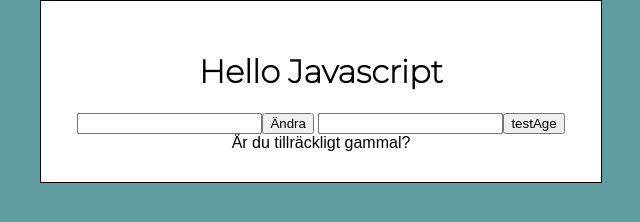
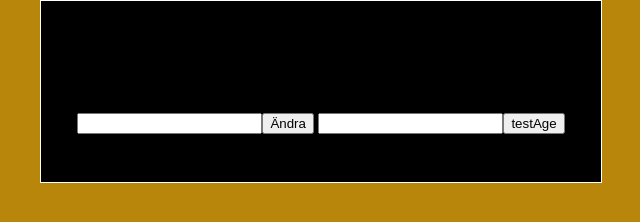
Before and after one commit to PontusMI/PontusPortfolio, a plain HTML site: page index.html in a window 1280 px wide. Shown: the whole page, without its empty margins (319-959 px from the left). Drawn offline with Linux system fonts and the light colour scheme.

Commit message:
Add files via upload
Changed colours

```diff
--- a/style.css
+++ b/style.css
@@ -1,5 +1,5 @@
 body {
-    background-color: cadetblue;
+    background-color: darkgoldenrod;
     padding: 0px;
     margin: 0px;
     font-family: Arial, Helvetica, sans-serif;
@@ -7,11 +7,11 @@ body {
 
 main {
     width: 500px;
-    border: 1px solid black;
+    border: 1px solid white;
     text-align: center;
     padding: 30px;
     margin: auto;
-    background-color: white;
+    background-color: black;
 
 }
 
```
